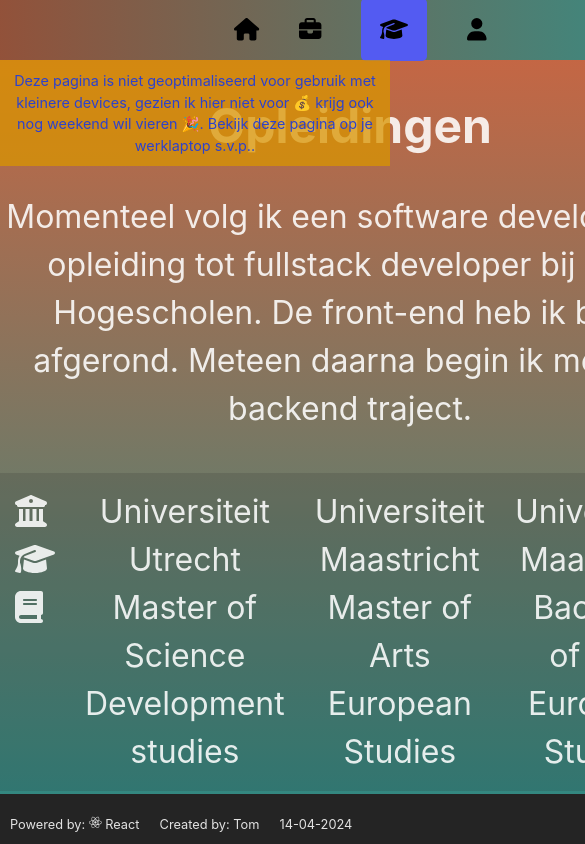
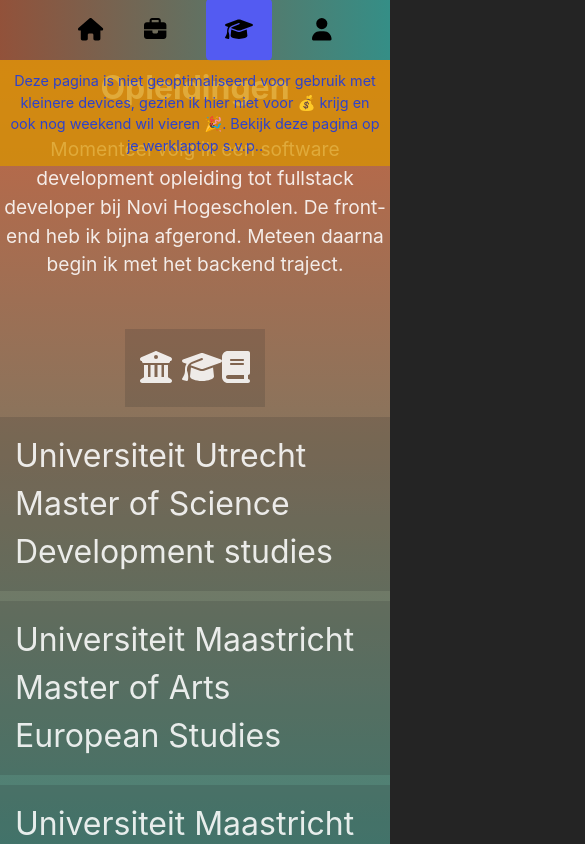
Before and after one commit to tomnovistudentgithub/sollicitatieReact, a React (Vite) app: page /opleidingen in a window 390 px wide. Shown: the top 844 px of the page, 585 px wide, since content can reach past the window. Built offline with nearby package versions, Linux system fonts and the light colour scheme.

Commit message:
git commit

```diff
--- a/src/component/Timeline/timeline.css
+++ b/src/component/Timeline/timeline.css
@@ -156,6 +156,8 @@
 
     }
 
+
+
     .timeline-event-icon {
         position: relative;
         width: 100px;
@@ -202,3 +204,32 @@
         font-size: 0.8em;
     }
 }
+
+@media screen and (min-width: 1200px) and (max-height: 600px) {
+
+
+    .header-content-werkervaring h1 {
+        font-size: 0.8em;
+    }
+
+    .timeline-event-icon {
+        position: relative;
+        width: 100px;
+        height: 100px;
+        text-align: center;
+        font-size: 0.8em;
+
+    }
+
+
+    .timeline-event-content {
+        width: 600px;
+        padding: 5px;
+        font-size: 0.8em;
+    }
+
+    .timeline-event-logo {
+        width: 300px;
+        height: 125px;
+    }
+}
--- a/src/component/WarningMessage.jsx
+++ b/src/component/WarningMessage.jsx
@@ -4,7 +4,7 @@
 const WarningMessage = () => {
     return (
         <div className="warning-message">
-            <p>Deze pagina is niet geoptimaliseerd voor gebruik met kleinere devices, gezien ik hier niet voor 💰 krijg ook nog weekend wil vieren 🎉. Bekijk deze pagina op je werklaptop s.v.p.. </p>
+            <p>Deze pagina is niet geoptimaliseerd voor gebruik met kleinere devices, gezien ik hier niet voor 💰 krijg en ook nog weekend wil vieren 🎉. Bekijk deze pagina op je werklaptop s.v.p.. </p>
         </div>
     );
 };
--- a/src/pages/opleidingen.css
+++ b/src/pages/opleidingen.css
@@ -43,6 +43,41 @@
     list-style: none;
     background: rgba(36, 36, 36, 0.17);
     padding: 15px;
+}
+
+@media (max-width: 768px) {
+    .outer-container-opleidingen {
+        height: 100%;
+    }
+
+    .inner-container-opleidingen h1 {
+        padding: 10px;
+        font-size: 1em;
+    }
+
+    .inner-container-opleidingen p {
+        font-size: 0.6em;
+        margin-top: 20px;
+    }
 
 
+    .opleidingen-content-container-columns {
+        flex-direction: column;
+        align-items: center;
+
+    }
+
+    .opleidingen-content-container-columns ul {
+        display: flex;
+        flex-direction: row;
+        align-items: center;
+        justify-content: flex-start;
+        flex-wrap: wrap;
+        margin-top: 10px;
+    }
+
+    .opleidingen-content-container-columns ul li:first-child {
+        margin-right: 10px;
+
+    }
 }
--- a/src/pages/werkervaring.css
+++ b/src/pages/werkervaring.css
@@ -14,3 +14,9 @@
     margin-bottom: 25px;
     margin-top: 25px;
 }
+
+@media (max-width: 1000px) {
+    .header-content-werkervaring h1 {
+        font-size: 1.5em;
+    }
+}
```
Also changed, not shown: 1 other file (tests, documents, lock files or other folders).
